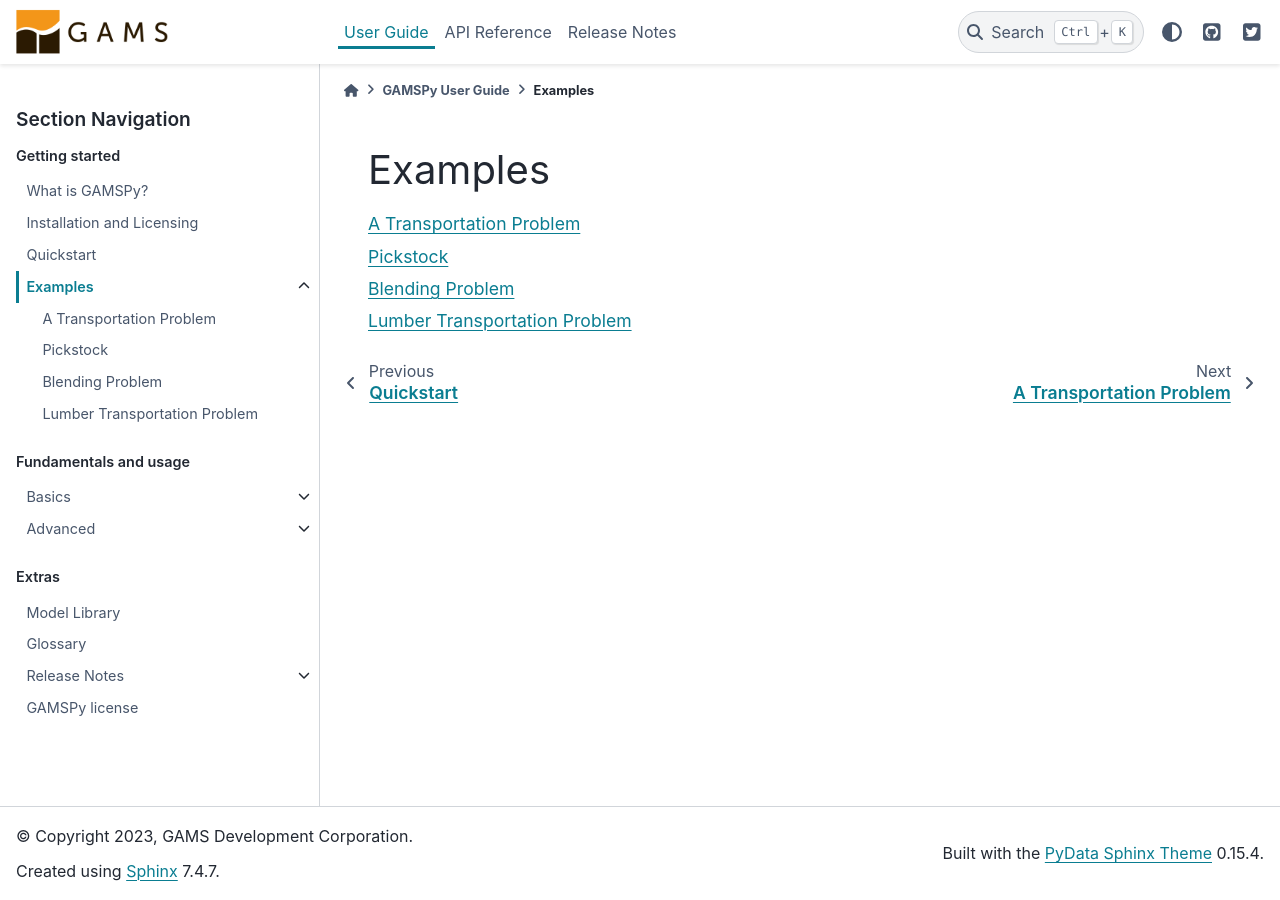
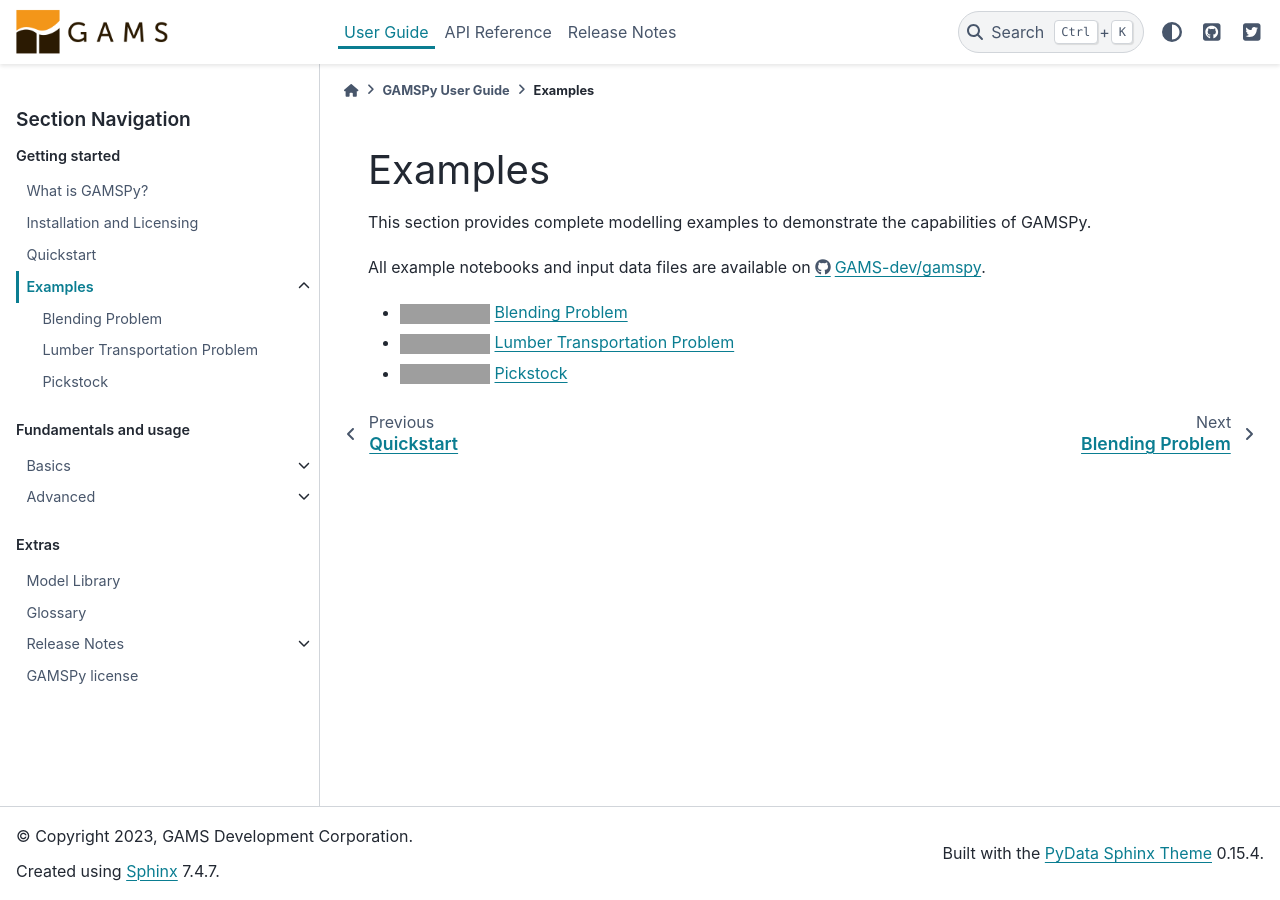
Before and after one commit to GAMS-dev/gamspy, a Sphinx documentation site: the page built from docs/user/examples.rst, in a window 1280 px wide. Built offline with Sphinx 7.4.7 and the PyData theme 0.15.4, drawn with Linux system fonts in a browser that asks for light colours; grey boxes are pictures that could not be loaded.

Commit message:
update examples rst with colab badge

```diff
--- a/docs/user/examples.rst
+++ b/docs/user/examples.rst
@@ -1,13 +1,29 @@
-.. _examples:
+Examples
+========
 
-********
-Examples
-********
+This section provides complete modelling examples to demonstrate the capabilities of GAMSPy.
+
+All example notebooks and input data files are available on https://github.com/GAMS-dev/gamspy/tree/develop/docs/user/notebooks.
+
+* |colab_blend| :doc:`notebooks/blend`
+* |colab_millco| :doc:`notebooks/millco`
+* |colab_pickstock| :doc:`notebooks/pickstock`
+
+.. |colab_blend| image:: https://colab.research.google.com/assets/colab-badge.svg
+        :target: https://colab.research.google.com/github/GAMS-dev/gamspy/blob/develop/docs/user/notebooks/blend_colab.ipynb
+        :alt: Open In Colab
+
+.. |colab_millco| image:: https://colab.research.google.com/assets/colab-badge.svg
+        :target: https://colab.research.google.com/github/GAMS-dev/gamspy/blob/develop/docs/user/notebooks/trnsport.ipynb
+        :alt: Open In Colab
+
+.. |colab_pickstock| image:: https://colab.research.google.com/assets/colab-badge.svg
+        :target: https://colab.research.google.com/github/GAMS-dev/gamspy/blob/develop/docs/user/notebooks/pickstock.ipynb
+        :alt: Open In Colab
 
 .. toctree::
-    :maxdepth: 1
+    :hidden:
 
-    notebooks/trnsport.ipynb
-    notebooks/pickstock.ipynb
-    notebooks/blend.ipynb
+    notebooks/blend
     notebooks/millco
+    notebooks/pickstock
```
